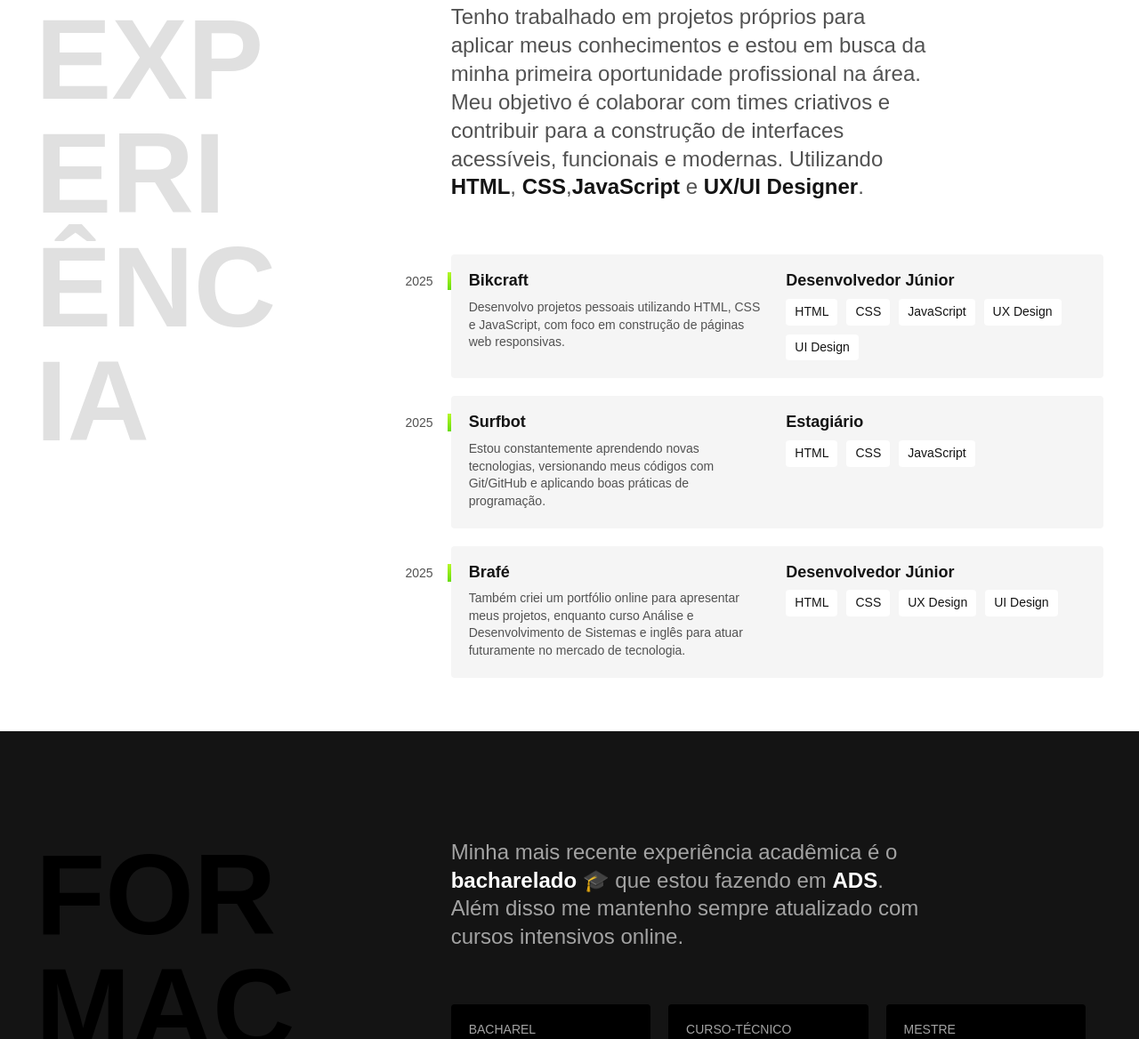
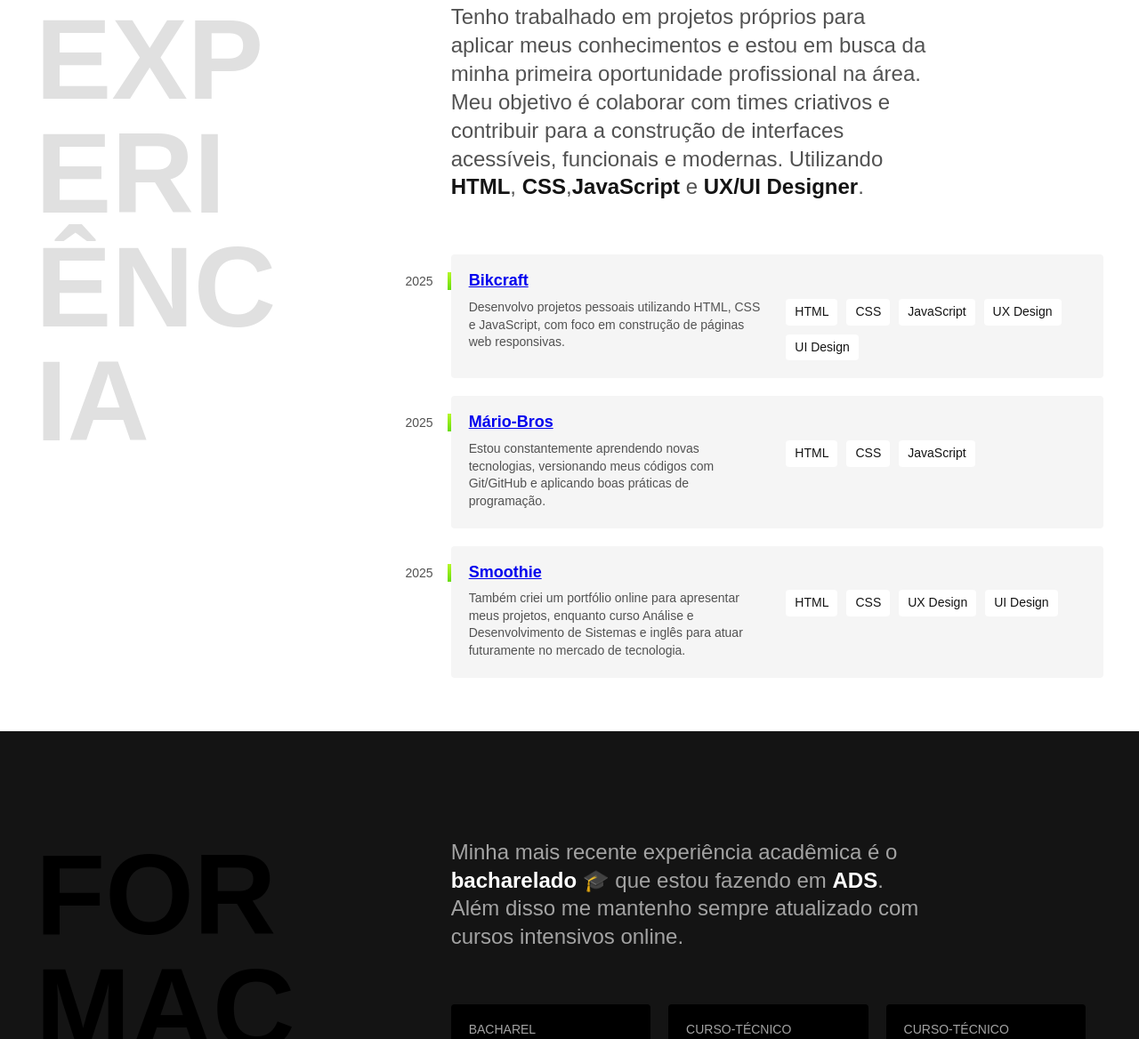
Before and after one commit to andreoliveira-futurodev/portfolio, a plain HTML site: page index.html in a window 1280 px wide. Shown: the part 566-1734 px from the top of the page at 89% size. Drawn offline with Linux system fonts and the light colour scheme.

Commit message:
atualizações

```diff
--- a/index.html
+++ b/index.html
@@ -36,8 +36,8 @@
 
       <div class="empresa">
         <span class="empresa-ano">2025</span>
-        <h3 class="empresa-titulo">Bikcraft</h3>
-        <span class="empresa-titulo">Desenvolvedor Júnior</span>
+        <h3 class="empresa-titulo"> <a href="#" target="" rel="">Bikcraft</a> </h3>
+        <span class="empresa-titulo"></span>
         <p class="empresa-texto">Desenvolvo projetos pessoais utilizando HTML, CSS e JavaScript, com foco em construção de páginas web responsivas.</p>
         <ul class="empresa-habilidades">
           <li>HTML</li>
@@ -50,8 +50,8 @@
 
       <div class="empresa">
         <span class="empresa-ano">2025</span>
-        <h3 class="empresa-titulo">Surfbot</h3>
-        <span class="empresa-titulo">Estagiário</span>
+        <h3 class="empresa-titulo"><a href="#" target="" rel="">Mário-Bros</a></h3>
+        <span class="empresa-titulo"></span>
         <p class="empresa-texto">Estou constantemente aprendendo novas tecnologias, versionando meus códigos com Git/GitHub e aplicando boas práticas de programação.</p>
         <ul class="empresa-habilidades">
           <li>HTML</li>
@@ -62,8 +62,8 @@
 
       <div class="empresa">
         <span class="empresa-ano">2025</span>
-        <h3 class="empresa-titulo">Brafé</h3>
-        <span class="empresa-titulo">Desenvolvedor Júnior</span>
+        <h3 class="empresa-titulo"><a href="#" target="" rel="">Smoothie</a></h3>
+        <span class="empresa-titulo"></span>
         <p class="empresa-texto">Também criei um portfólio online para apresentar meus projetos, enquanto curso Análise e Desenvolvimento de Sistemas e inglês para atuar futuramente no mercado de tecnologia.</p>
         <ul class="empresa-habilidades">
           <li>HTML</li>
@@ -97,7 +97,7 @@
             <span class="faculdade-instituicao">E-Bac</span>
           </li>
           <li class="faculdade">
-            <span class="faculdade-tipo">Mestre</span>
+            <span class="faculdade-tipo">Curso-Técnico</span>
             <h3 class="faculdade-curso">Desenvolvedor<b> Front End & UX/UI Designer</h3>
             <span class="faculdade-instituicao">Origamid</span>
           </li>
@@ -128,12 +128,15 @@
       <p class="footer-texto">Estou disponível para novos projetos no momento. Entre em contato comigo e marcamos uma conversa 👋</p>
       <ul class="footer-contato">
         <li><a href="https://github.com/andreoliveira-futurodev" target="_blank" rel="noopener noreferrer">
-                <p>@Github</p>
+                <p>@Git-Hub</p>
             </a></li>
         <li><a href="https://www.linkedin.com/in/andre-oliveira-08b025319/" target="_blank" rel="noopener noreferrer">
                 <p>@Linkedin</p></li>
         <li><a href="https://wa.me/5511985694414" target="_blank" rel="noopener noreferrer">
                 <p>@WhatsApp</p>
+            </a></li>
+        <li><a href="mailto:andreoliveirasousa27@outlook.com" target="_blank" rel="noopener noreferrer">
+                <p>@E-mail</p>
             </a></li>
       </ul>
       <p class="footer-copy">André Oliveira. Alguns direitos reservados.</p>
```
